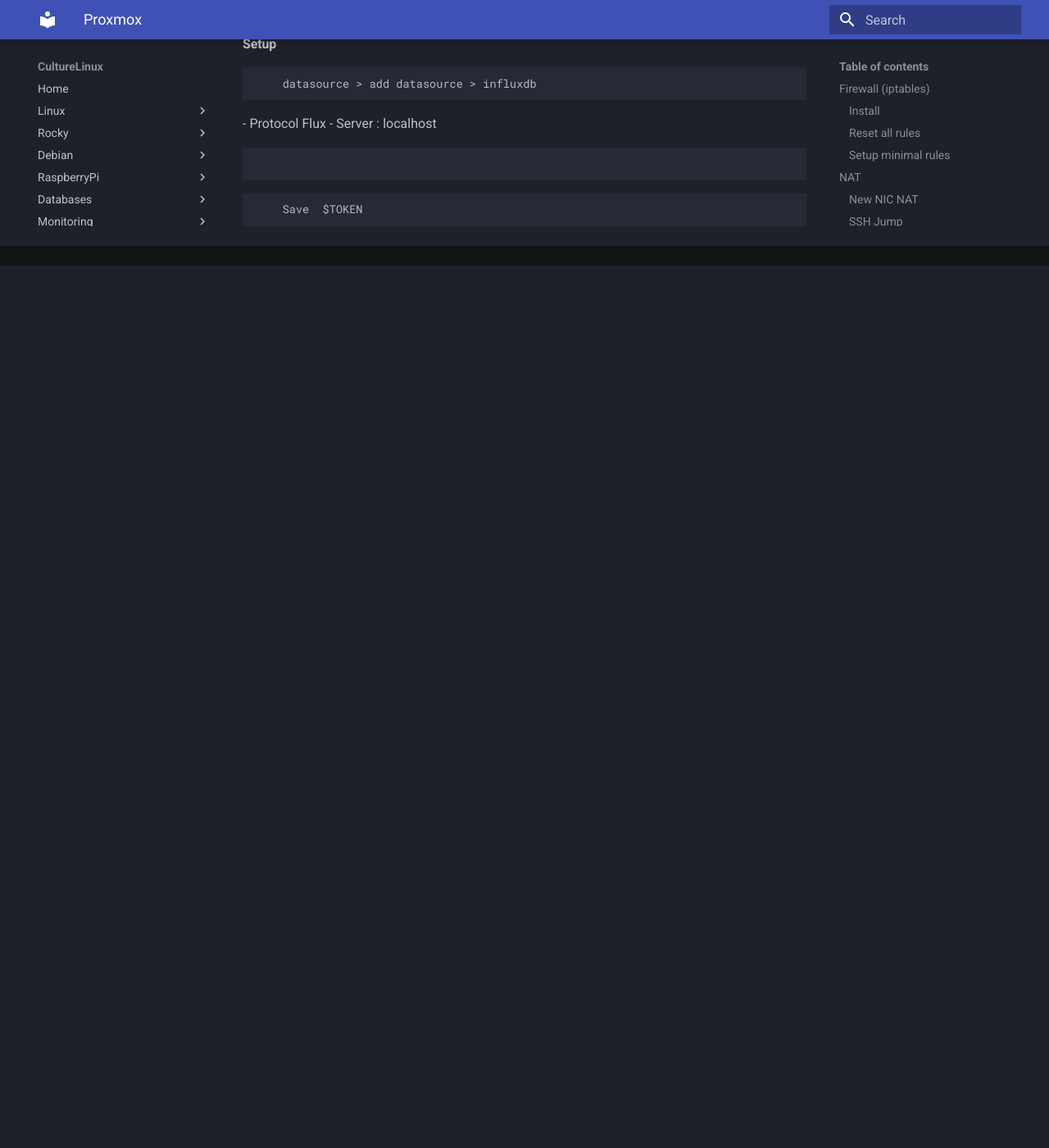
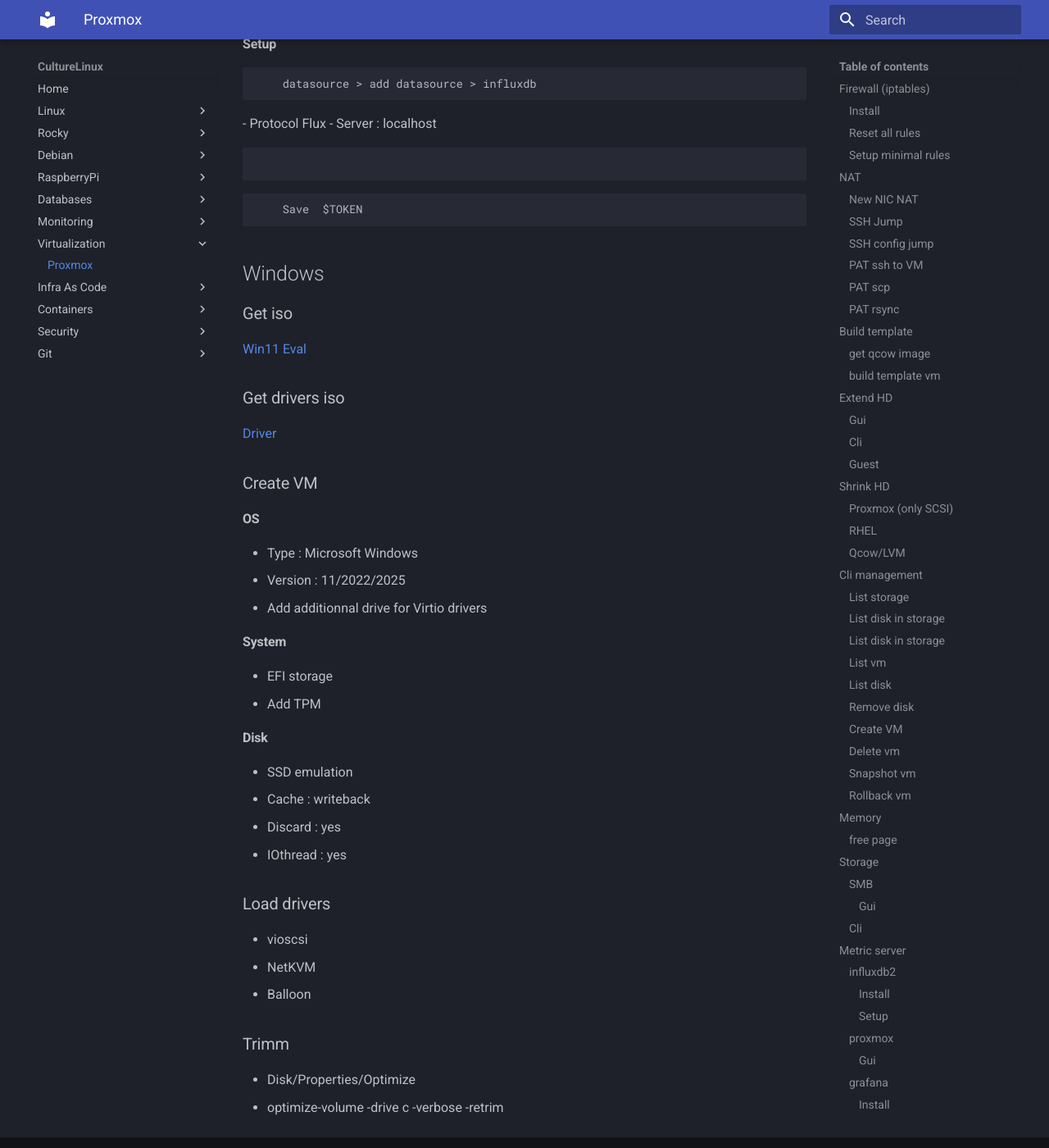
Before and after one commit to CultureLinux/doc, an MkDocs documentation site: the page built from docs/virtualization/proxmox.md, in a window 1280 px wide and 1400 px high, scrolled down 6373 px. Shown: the whole window at 82% size. Built offline with MkDocs 1.6.1 and Material for MkDocs 9.7.7, drawn with Linux system fonts in a browser that asks for light colours; before the commit the page ends 6697 px from its top, so only the background shows below that.

Commit message:
add proxmox windows

````diff
--- a/docs/virtualization/proxmox.md
+++ b/docs/virtualization/proxmox.md
@@ -202,3 +202,31 @@
 ```
     Save  $TOKEN
 ```
+
+## Windows
+### Get iso
+[Win11 Eval](https://www.microsoft.com/fr-fr/evalcenter/download-windows-11-enterprise)
+### Get drivers iso
+[Driver](https://fedorapeople.org/groups/virt/virtio-win/direct-downloads/stable-virtio/virtio-win.iso)
+### Create VM
+#### OS
+* Type : Microsoft Windows
+* Version : 11/2022/2025
+* Add additionnal drive for Virtio drivers
+#### System
+* EFI storage
+* Add TPM
+#### Disk
+* SSD emulation
+* Cache : writeback
+* Discard : yes
+* IOthread : yes
+
+### Load drivers
+* vioscsi
+* NetKVM
+* Balloon
+
+### Trimm
+* Disk/Properties/Optimize
+* optimize-volume -drive c -verbose -retrim
````
